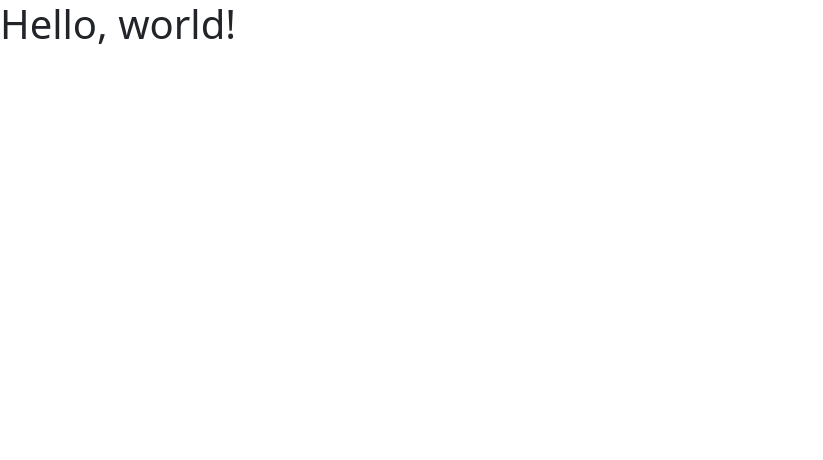
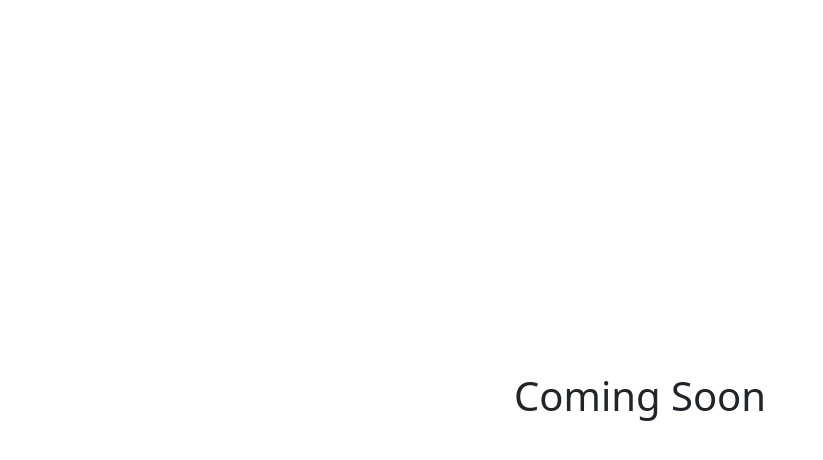
Before and after one commit to adsrikanth11/srimaha, a plain HTML site: page index.html in a window 1280 px wide. Shown: the whole page, without its empty margins (0-823 px from the left). Drawn offline with nearby package versions, Linux system fonts and the light colour scheme.

Commit message:
Added coming soon

```diff
--- a/index.html
+++ b/index.html
@@ -7,7 +7,11 @@
     <link href="https://cdn.jsdelivr.net/npm/bootstrap@5.3.0/dist/css/bootstrap.min.css" rel="stylesheet" integrity="sha384-9ndCyUaIbzAi2FUVXJi0CjmCapSmO7SnpJef0486qhLnuZ2cdeRhO02iuK6FUUVM" crossorigin="anonymous">
   </head>
   <body>
-    <h1>Hello, world!</h1>
+   <div class="container-fluid">
+      <div class="d-flex justify-content-center align-items-center vh-100">
+         <h1>Coming Soon</h1>
+      </div>
+   </div>
     <script src="https://cdn.jsdelivr.net/npm/bootstrap@5.3.0/dist/js/bootstrap.bundle.min.js" integrity="sha384-geWF76RCwLtnZ8qwWowPQNguL3RmwHVBC9FhGdlKrxdiJJigb/j/68SIy3Te4Bkz" crossorigin="anonymous"></script>
   </body>
 </html>
```
